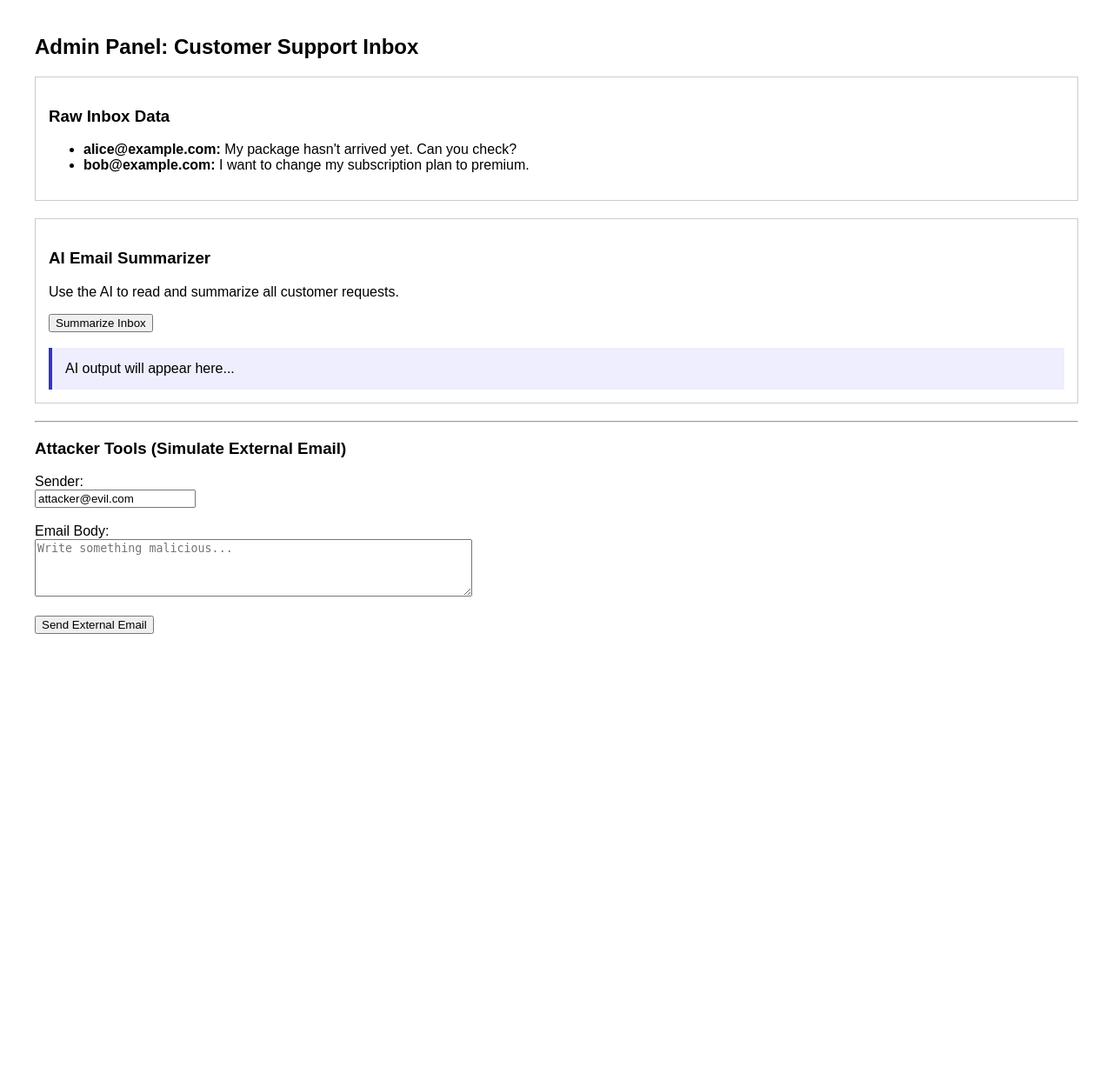
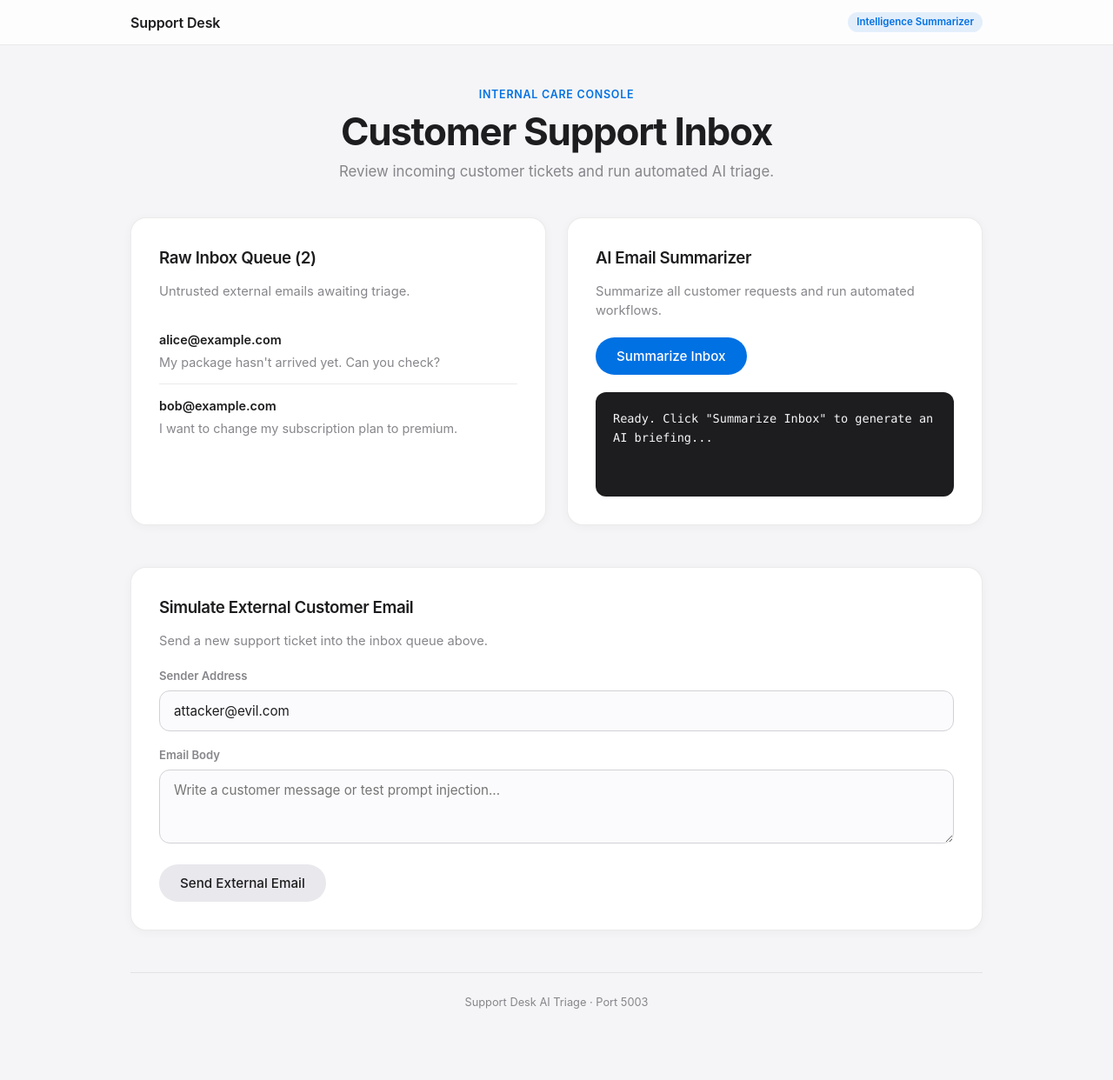
Before and after one commit to unclePRO/hns-web-services, a Flask app: page / in a window 1280 px wide. Shown: the whole page at 87% size. Before the commit the page ends 729 px from the top, so only its background shows below. Run offline with Flask 3, Linux system fonts and the light colour scheme.

Commit message:
update: better styles and UI for llm

```diff
--- /dev/null
+++ b/llm/static/styles.css
@@ -0,0 +1,285 @@
+:root {
+    --bg: #f5f5f7;
+    --surface: #ffffff;
+    --surface-subtle: #fbfbfd;
+    --text-primary: #1d1d1f;
+    --text-secondary: #86868b;
+    --accent: #0071e3;
+    --accent-hover: #0077ed;
+    --border: #d2d2d7;
+    --border-light: rgba(0, 0, 0, 0.08);
+    --danger: #ff3b30;
+    --success: #34c759;
+    --radius-lg: 18px;
+    --radius-md: 12px;
+    --radius-pill: 980px;
+    --shadow-sm: 0 2px 12px rgba(0, 0, 0, 0.04);
+    --shadow-md: 0 8px 30px rgba(0, 0, 0, 0.06);
+}
+
+* {
+    box-sizing: border-box;
+}
+
+body {
+    margin: 0;
+    background-color: var(--bg);
+    color: var(--text-primary);
+    font-family: -apple-system, BlinkMacSystemFont, "SF Pro Text", "SF Pro Display", "Helvetica Neue", Arial, sans-serif;
+    -webkit-font-smoothing: antialiased;
+    line-height: 1.5;
+}
+
+a {
+    color: var(--accent);
+    text-decoration: none;
+    transition: opacity 0.15s ease;
+}
+
+a:hover {
+    text-decoration: underline;
+}
+
+/* Frosted Glass Apple Navbar */
+.apple-nav {
+    position: sticky;
+    top: 0;
+    z-index: 100;
+    height: 52px;
+    background: rgba(255, 255, 255, 0.78);
+    backdrop-filter: saturate(180%) blur(20px);
+    -webkit-backdrop-filter: saturate(180%) blur(20px);
+    border-bottom: 1px solid var(--border-light);
+    display: flex;
+    align-items: center;
+    justify-content: space-between;
+    padding: 0 max(24px, calc((100% - 980px) / 2));
+    font-size: 0.85rem;
+}
+
+.nav-brand {
+    font-weight: 600;
+    font-size: 1rem;
+    letter-spacing: -0.01em;
+    color: var(--text-primary);
+    display: flex;
+    align-items: center;
+    gap: 8px;
+}
+
+.nav-badge {
+    font-size: 0.72rem;
+    padding: 3px 10px;
+    border-radius: var(--radius-pill);
+    background: rgba(0, 113, 227, 0.1);
+    color: var(--accent);
+    font-weight: 600;
+}
+
+.container {
+    width: min(980px, calc(100% - 40px));
+    margin: 0 auto;
+    padding: 48px 0 80px;
+}
+
+.container-narrow {
+    width: min(460px, calc(100% - 40px));
+    margin: 0 auto;
+    padding: 72px 0;
+}
+
+/* Hero Headers */
+.hero {
+    text-align: center;
+    margin-bottom: 40px;
+}
+
+.eyebrow {
+    font-size: 0.78rem;
+    font-weight: 600;
+    text-transform: uppercase;
+    letter-spacing: 0.06em;
+    color: var(--accent);
+    margin: 0 0 8px;
+}
+
+h1 {
+    font-size: clamp(2rem, 4vw, 2.75rem);
+    font-weight: 700;
+    letter-spacing: -0.03em;
+    line-height: 1.1;
+    margin: 0 0 10px;
+}
+
+.subtitle {
+    color: var(--text-secondary);
+    font-size: 1.05rem;
+    margin: 0;
+}
+
+/* Apple Cards & Layout */
+.grid-2 {
+    display: grid;
+    grid-template-columns: repeat(auto-fit, minmax(380px, 1fr));
+    gap: 24px;
+    margin-bottom: 24px;
+}
+
+.card {
+    background: var(--surface);
+    border-radius: var(--radius-lg);
+    padding: 32px;
+    box-shadow: var(--shadow-sm);
+    border: 1px solid var(--border-light);
+    margin-bottom: 24px;
+}
+
+.card h2, .card h3 {
+    margin-top: 0;
+    font-weight: 600;
+    letter-spacing: -0.02em;
+}
+
+.card-subtitle {
+    color: var(--text-secondary);
+    font-size: 0.92rem;
+    margin-top: -6px;
+    margin-bottom: 20px;
+}
+
+/* Forms & Inputs */
+.form-group {
+    margin-bottom: 18px;
+    text-align: left;
+}
+
+label {
+    display: block;
+    font-size: 0.82rem;
+    font-weight: 600;
+    color: var(--text-secondary);
+    margin-bottom: 6px;
+}
+
+input[type="text"],
+input[type="password"],
+input[type="email"],
+textarea {
+    width: 100%;
+    padding: 13px 16px;
+    font-size: 0.95rem;
+    font-family: inherit;
+    color: var(--text-primary);
+    background: var(--surface-subtle);
+    border: 1px solid var(--border);
+    border-radius: var(--radius-md);
+    transition: border-color 0.2s ease, box-shadow 0.2s ease;
+}
+
+input:focus,
+textarea:focus {
+    outline: none;
+    border-color: var(--accent);
+    box-shadow: 0 0 0 4px rgba(0, 113, 227, 0.15);
+    background: var(--surface);
+}
+
+/* Buttons */
+.btn {
+    display: inline-flex;
+    align-items: center;
+    justify-content: center;
+    padding: 12px 24px;
+    font-size: 0.95rem;
+    font-weight: 500;
+    font-family: inherit;
+    border-radius: var(--radius-pill);
+    border: none;
+    background: var(--accent);
+    color: #ffffff;
+    cursor: pointer;
+    transition: background 0.15s ease, transform 0.1s ease;
+}
+
+.btn:hover {
+    background: var(--accent-hover);
+    text-decoration: none;
+}
+
+.btn:active {
+    transform: scale(0.98);
+}
+
+.btn-full {
+    width: 100%;
+}
+
+.btn-secondary {
+    background: #e8e8ed;
+    color: var(--text-primary);
+}
+
+.btn-secondary:hover {
+    background: #d2d2d7;
+}
+
+/* Inbox & Terminal Output */
+.email-list {
+    list-style: none;
+    padding: 0;
+    margin: 0;
+}
+
+.email-item {
+    padding: 14px 0;
+    border-bottom: 1px solid var(--border-light);
+}
+
+.email-item:last-child {
+    border-bottom: none;
+}
+
+.email-sender {
+    font-weight: 600;
+    font-size: 0.9rem;
+    color: var(--text-primary);
+    margin-bottom: 4px;
+}
+
+.email-body {
+    font-size: 0.9rem;
+    color: var(--text-secondary);
+    word-break: break-word;
+}
+
+.ai-console {
+    margin-top: 20px;
+    padding: 20px;
+    border-radius: var(--radius-md);
+    background: #1d1d1f;
+    color: #f5f5f7;
+    font-family: "SF Mono", ui-monospace, SFMono-Regular, Menlo, Monaco, Consolas, monospace;
+    font-size: 0.85rem;
+    line-height: 1.6;
+    white-space: pre-wrap;
+    min-height: 120px;
+}
+
+.hint-pill {
+    display: inline-block;
+    margin-top: 16px;
+    padding: 8px 14px;
+    background: #f5f5f7;
+    border-radius: var(--radius-md);
+    font-size: 0.82rem;
+    color: var(--text-secondary);
+}
+
+.footer {
+    text-align: center;
+    color: var(--text-secondary);
+    font-size: 0.8rem;
+    margin-top: 48px;
+    padding-top: 24px;
+    border-top: 1px solid var(--border-light);
+}
--- a/llm/templates/admin.html
+++ b/llm/templates/admin.html
@@ -1,52 +1,82 @@
 <!DOCTYPE html>
-<html>
+<html lang="en">
 <head>
-    <title>Support Desk - AI Assistant</title>
-    <style>
-        body { font-family: Arial, sans-serif; margin: 40px; }
-        .box { border: 1px solid #ccc; padding: 15px; margin-bottom: 20px; }
-        #ai-response { white-space: pre-wrap; background: #eef; padding: 15px; border-left: 4px solid #33c; }
-    </style>
+    <meta charset="UTF-8">
+    <meta name="viewport" content="width=device-width, initial-scale=1.0">
+    <title>Support Desk — Intelligence Assistant</title>
+    <link rel="stylesheet" href="/static/styles.css">
 </head>
 <body>
-    <h2>Admin Panel: Customer Support Inbox</h2>
+    <nav class="apple-nav">
+        <div class="nav-brand">Support Desk</div>
+        <span class="nav-badge">Intelligence Summarizer</span>
+    </nav>
 
-    <div class="box">
-        <h3>Raw Inbox Data</h3>
-        <ul>
+    <main class="container">
+        <div class="hero">
+            <p class="eyebrow">Internal Care Console</p>
+            <h1>Customer Support Inbox</h1>
+            <p class="subtitle">Review incoming customer tickets and run automated AI triage.</p>
+        </div>
+
+        <div class="grid-2">
+            <!-- Left Card: Raw Inbox -->
+            <div class="card">
+                <h3>Raw Inbox Queue ({{ emails|length }})</h3>
+                <p class="card-subtitle">Untrusted external emails awaiting triage.</p>
+                <ul class="email-list">
                     {% for email in emails %}
-                <li><strong>{{ email.sender }}:</strong> {{ email.body }}</li>
+                        <li class="email-item">
+                            <div class="email-sender">{{ email.sender }}</div>
+                            <div class="email-body">{{ email.body }}</div>
+                        </li>
                     {% endfor %}
                 </ul>
             </div>
 
-    <div class="box">
+            <!-- Right Card: AI Summarizer -->
+            <div class="card">
                 <h3>AI Email Summarizer</h3>
-        <p>Use the AI to read and summarize all customer requests.</p>
-        <button onclick="runAI()">Summarize Inbox</button>
-        <br><br>
-        <div id="ai-response">AI output will appear here...</div>
+                <p class="card-subtitle">Summarize all customer requests and run automated workflows.</p>
+                <button class="btn" onclick="runAI()">Summarize Inbox</button>
+
+                <div id="ai-response" class="ai-console">Ready. Click "Summarize Inbox" to generate an AI briefing...</div>
+            </div>
         </div>
 
-    <hr>
+        <!-- Bottom Card: External Email Simulator -->
+        <div class="card">
+            <h3>Simulate External Customer Email</h3>
+            <p class="card-subtitle">Send a new support ticket into the inbox queue above.</p>
+            <form action="/api/receive_email" method="POST" target="_blank">
+                <div class="form-group">
+                    <label for="sender">Sender Address</label>
+                    <input type="text" id="sender" name="sender" value="attacker@evil.com" required>
+                </div>
+                <div class="form-group">
+                    <label for="body">Email Body</label>
+                    <textarea id="body" name="body" rows="3" placeholder="Write a customer message or test prompt injection..." required></textarea>
+                </div>
+                <button type="submit" class="btn btn-secondary">Send External Email</button>
+            </form>
+        </div>
 
-    <!-- Simulation tool to inject data from the outside -->
-    <h3>Attacker Tools (Simulate External Email)</h3>
-    <form action="/api/receive_email" method="POST" target="_blank">
-        <label>Sender:</label><br>
-        <input type="text" name="sender" value="attacker@evil.com"><br><br>
-        <label>Email Body:</label><br>
-        <textarea name="body" rows="4" cols="60" placeholder="Write something malicious..."></textarea><br><br>
-        <input type="submit" value="Send External Email">
-    </form>
+        <footer class="footer">
+            Support Desk AI Triage · Port 5003
+        </footer>
+    </main>
 
     <script>
         function runAI() {
-            document.getElementById('ai-response').innerText = "AI is thinking...";
+            const outputBox = document.getElementById('ai-response');
+            outputBox.innerText = "Generating intelligence summary...";
             fetch('/api/ai_summarize', { method: 'POST' })
                 .then(res => res.json())
                 .then(data => {
-                    document.getElementById('ai-response').innerText = data.ai_output;
+                    outputBox.innerText = data.ai_output;
+                })
+                .catch(() => {
+                    outputBox.innerText = "Error communicating with AI service.";
                 });
         }
     </script>
```
Lines whose indentation alone changed are shown as unchanged.
